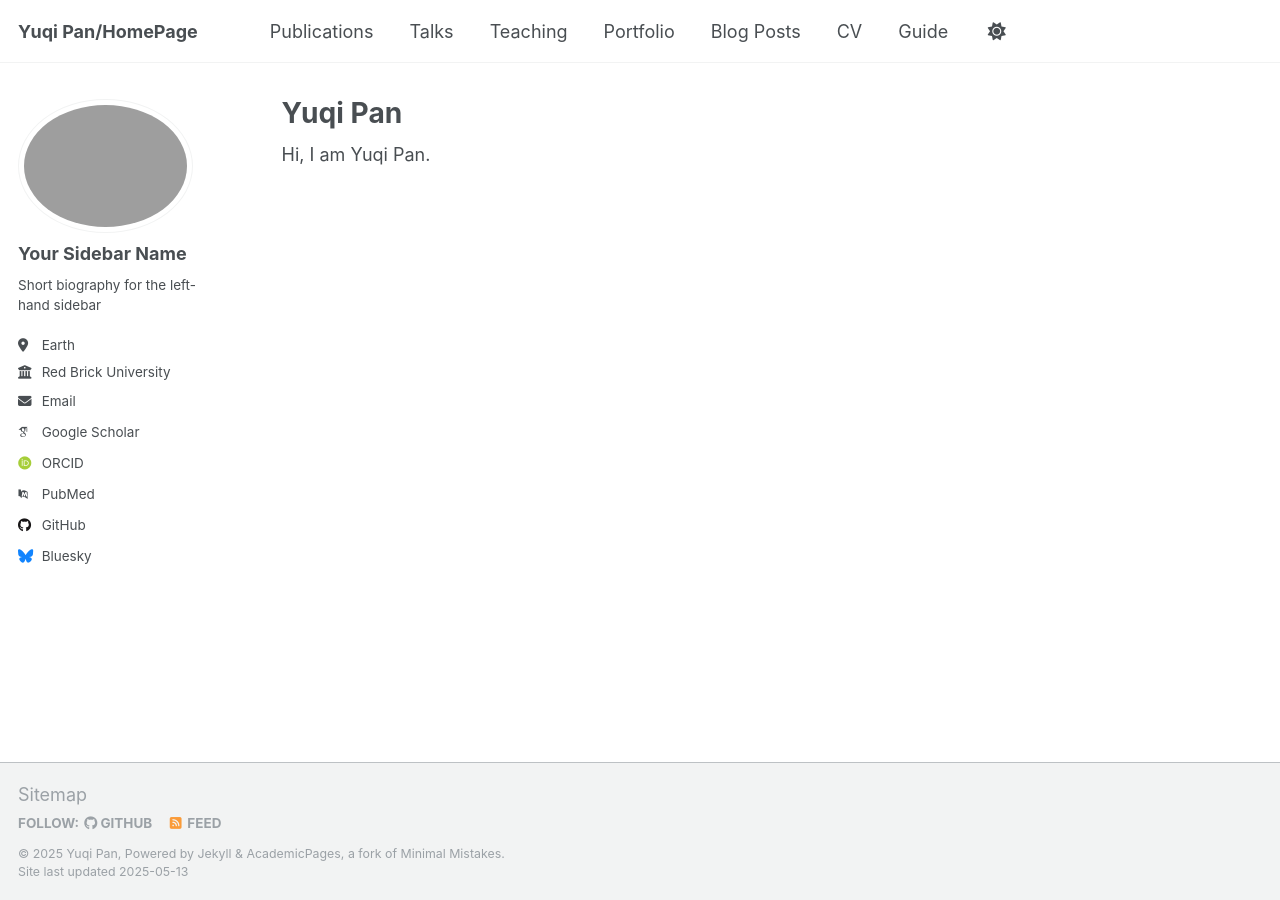
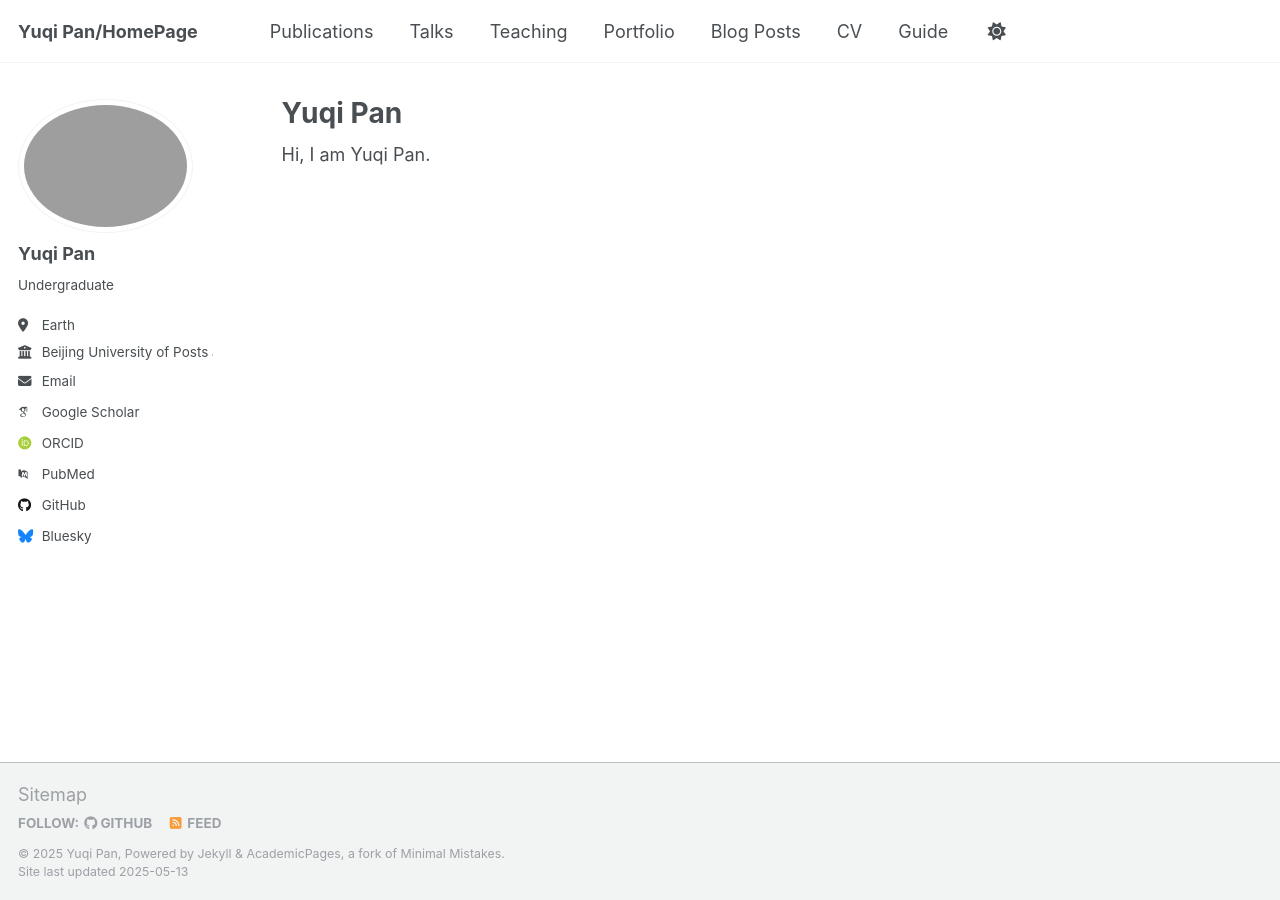
Before and after one commit to kdmessi10/kdmessi10.github.io, a Jekyll site: the page built from _pages/about.md, in a window 1280 px wide. Built offline with Jekyll 4.4.1, drawn with Linux system fonts in a browser that asks for light colours; some web fonts are replaced.

Commit message:
Update _config.yml

```diff
--- a/_config.yml
+++ b/_config.yml
@@ -23,18 +23,18 @@ repository               : "kdmessi10/kdmessi10.github.io"
 author:
   # Biographic information
   avatar           : "profile.png"
-  name             : "Your Sidebar Name"
+  name             : "Yuqi Pan"
   pronouns         : # example: "she/her"
-  bio              : "Short biography for the left-hand sidebar"
+  bio              : "Undergraduate"
   location         : "Earth"
-  employer         : "Red Brick University"
+  employer         : "Beijing University of Posts and Telecommunications"
   uri              : # URL
-  email            : "none@example.org"
+  email            : "panyuqi2022@bupt.edu.cn"
 
   # Academic websites
   academia         : # URL
   arxiv            : # URL - Update with the correct link to your profile
-  googlescholar    : "https://scholar.google.com/citations?user=PS_CX0AAAAAJ"
+  googlescholar    : "https://scholar.google.com/citations?user=49Zm4JkAAAAJ&hl=zh-CN"
   impactstory      : # URL
   orcid            : "http://orcid.org/yourorcidurl"
   semantic         : # URL
@@ -46,7 +46,7 @@ author:
   bitbucket        : # Username - Update with your username on the site
   codepen          : # Username
   dribbble         : # Username
-  github           : "academicpages"
+  github           : "https://github.com/kdmessi10"
   kaggle           : # Username
   stackoverflow    : # User number or user number and name (i.e., use "1" or "1/jeff-atwood")
 
```
